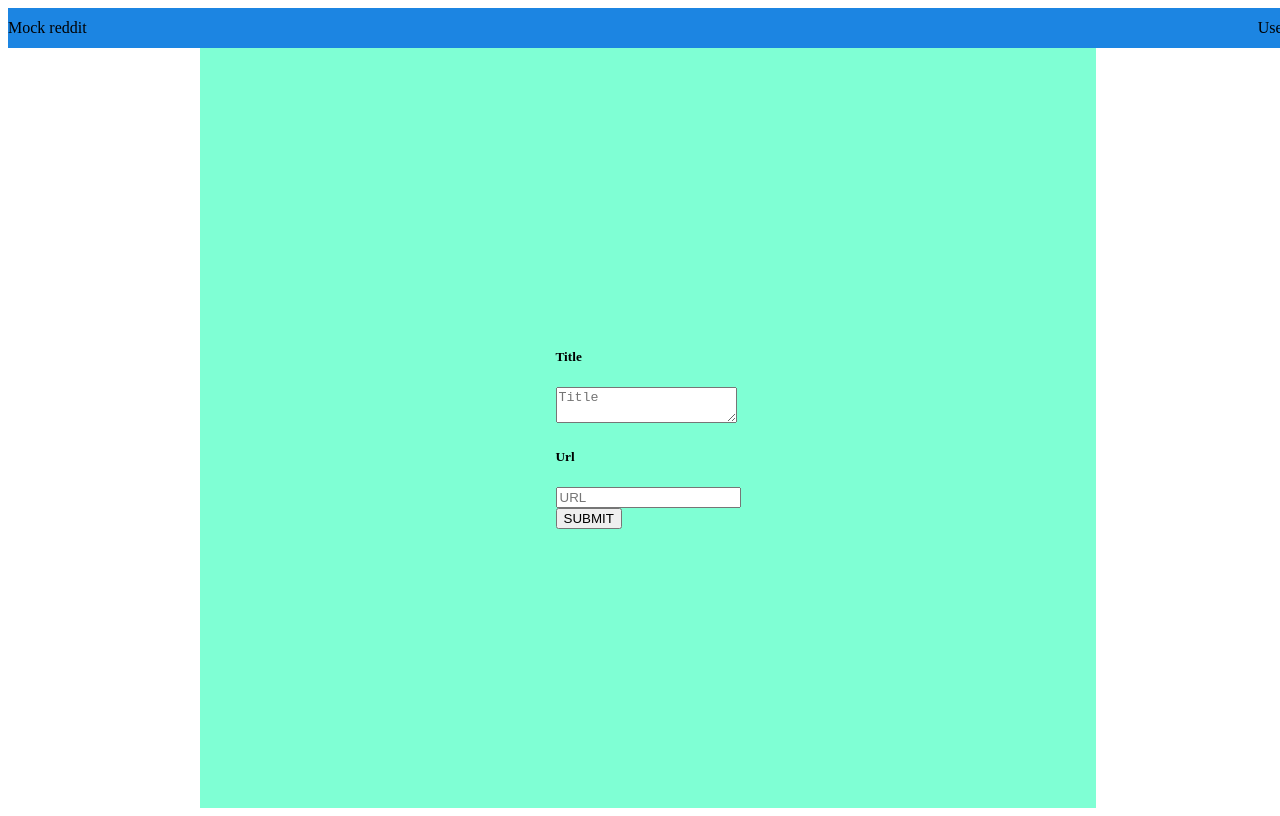
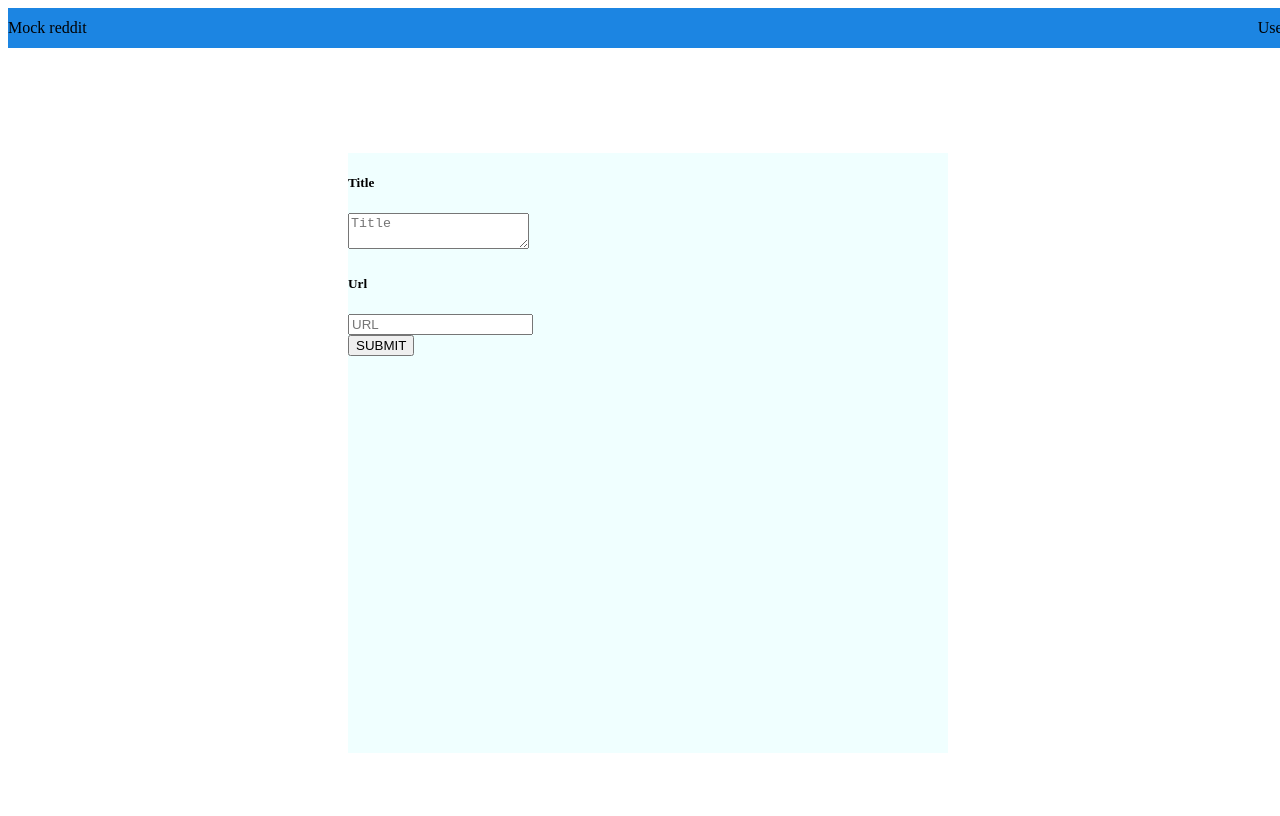
Before and after one commit to binjiezhang0626/mock-reddit, a React app: page /newpost in a window 1280 px wide. Built offline with nearby package versions, Linux system fonts and the light colour scheme.

Commit message:
fix(14): deploy

```diff
--- a/reddit-frontend/src/components/Body/Body.css
+++ b/reddit-frontend/src/components/Body/Body.css
@@ -11,7 +11,6 @@
   flex-direction: row;
   width: 70%;
   height: 95%;
-  background-color: aquamarine;
   align-items: center;
   justify-content: center;
 }
@@ -20,6 +19,6 @@
   flex-direction: column;
   width: 30%;
   margin-left: 20pt;
-  background-color: cadetblue;
+
   height: 95%;
 }
--- /dev/null
+++ b/reddit-frontend/src/components/NewPost/NewPost.css
@@ -0,0 +1,6 @@
+.form{
+  margin-top:50px;
+  background-color: azure;
+  height:600px;
+  width:600px;
+}
--- a/reddit-frontend/src/components/NewPost/NewPost.js
+++ b/reddit-frontend/src/components/NewPost/NewPost.js
@@ -2,6 +2,7 @@ import React, { useState } from 'react';
 import PropTypes from 'prop-types';
 import { connect } from 'react-redux';
 import { addPostAction } from '../../actions';
+import './NewPost.css';
 
 const NewPost = ({ history, addPost }) => {
   const [title, setTitle] = useState('');
--- a/reddit-frontend/src/components/Post/Post.css
+++ b/reddit-frontend/src/components/Post/Post.css
@@ -7,7 +7,7 @@
   max-height: 10em;
   border-radius: 0.3em;
   margin-bottom: 20px;
-  background-color: whitesmoke;
+  background-color: azure;
 }
 .vote{
   margin-left: 1em;
@@ -25,8 +25,6 @@
   justify-content: space-between;
   margin-left: 1em;
   box-sizing: border-box;
-  /* width:500px;
-  height:6em; */
 }
 .upvote {
   margin-top:1em;
--- a/reddit-frontend/src/components/Posts/Posts.css
+++ b/reddit-frontend/src/components/Posts/Posts.css
@@ -3,6 +3,5 @@
   flex-direction: column;
   width: 60%;
   height: 95%;
-  background-color: azure;
   overflow: scroll;
 }
```
